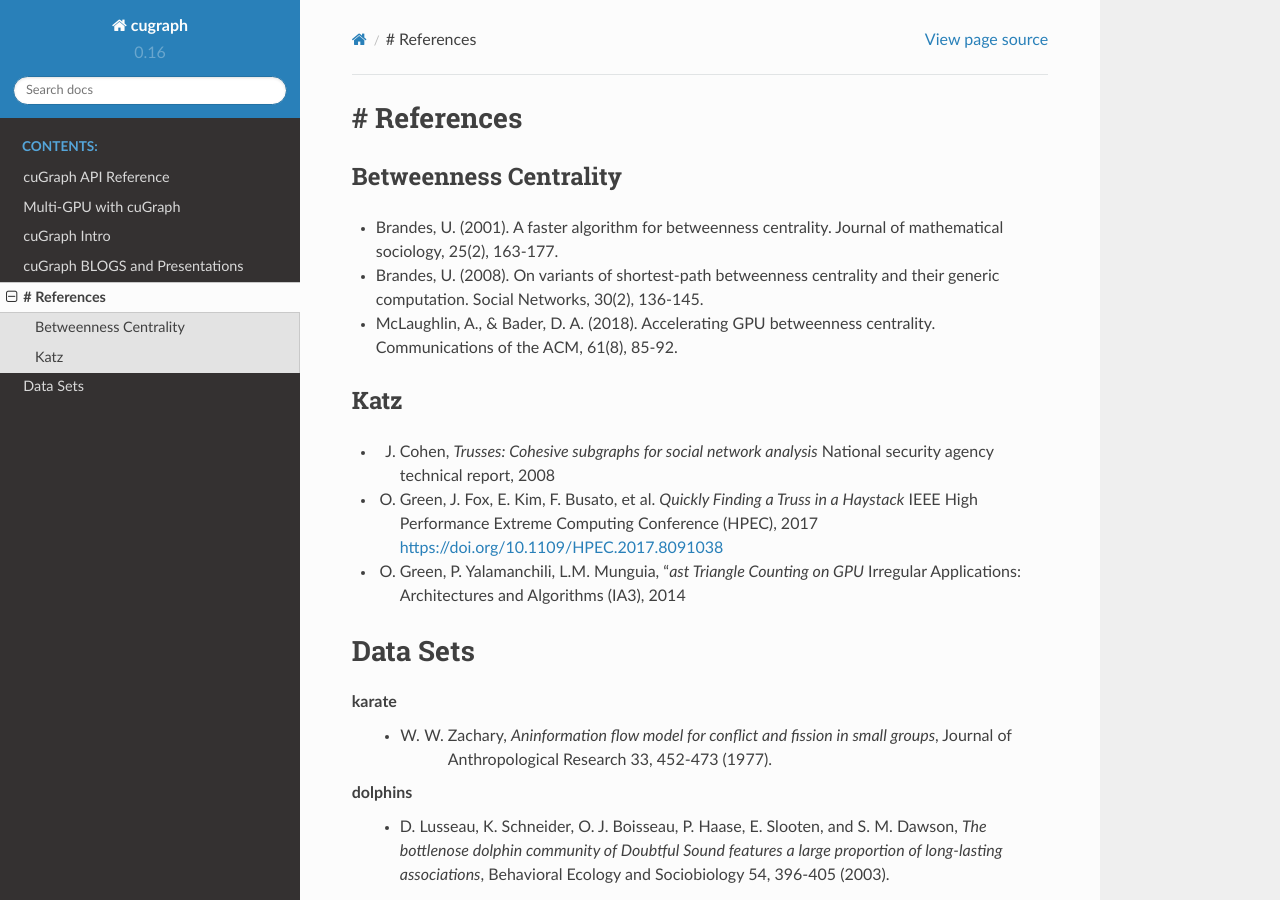
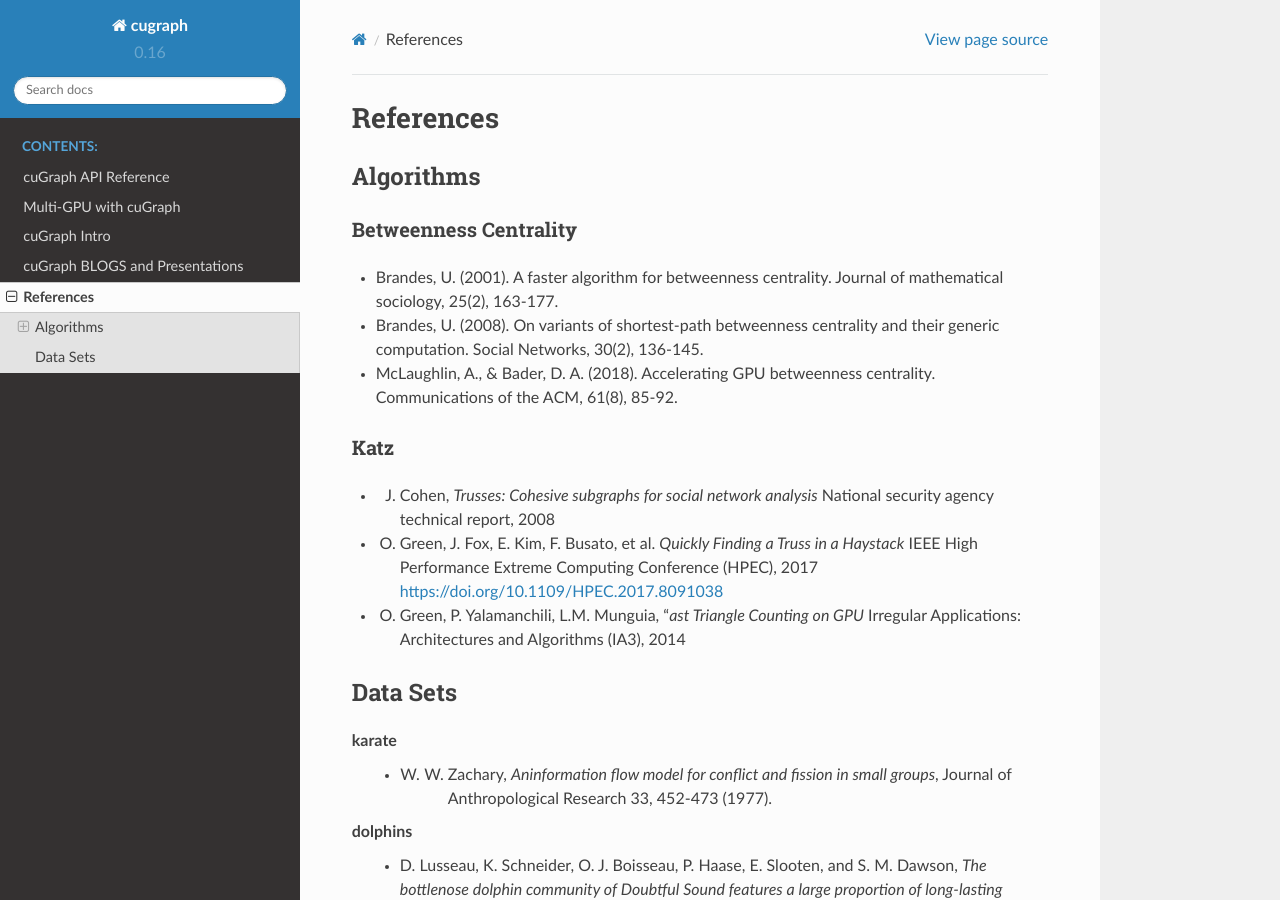
Before and after one commit to rapidsai/nx-cugraph, a Sphinx documentation site: the page built from docs/source/cugraph_ref.rst, in a window 1280 px wide and 900 px high. Built offline with Sphinx 7.4.7 and the Read the Docs theme 2.0.0, drawn with Linux system fonts in a browser that asks for light colours.

Commit message:
formating

```diff
--- a/docs/source/cugraph_ref.rst
+++ b/docs/source/cugraph_ref.rst
@@ -1,5 +1,8 @@
-# References
+References
 ===============
+
+Algorithms
+**************
 
 Betweenness Centrality
 -------------------------
@@ -21,7 +24,8 @@
 
 
 Data Sets
-===============
+**************
+
 karate
   - W. W. Zachary, *Aninformation flow model for conflict and fission in small groups*, Journal of Anthropological Research 33, 452-473 (1977).
 dolphins
--- a/docs/source/index.rst
+++ b/docs/source/index.rst
@@ -7,7 +7,7 @@
 
    api.rst
    dask-cugraph.rst
-   cugraph_intro.md
+   cugraph_intro.rst
    cugraph_blogs.rst
    cugraph_ref.rst
 
```
Also changed, not shown: docs/source/cugraph_intro.md (deleted, +0 -13 lines), docs/source/cugraph_intro.rst (added, +13 -0 lines).
